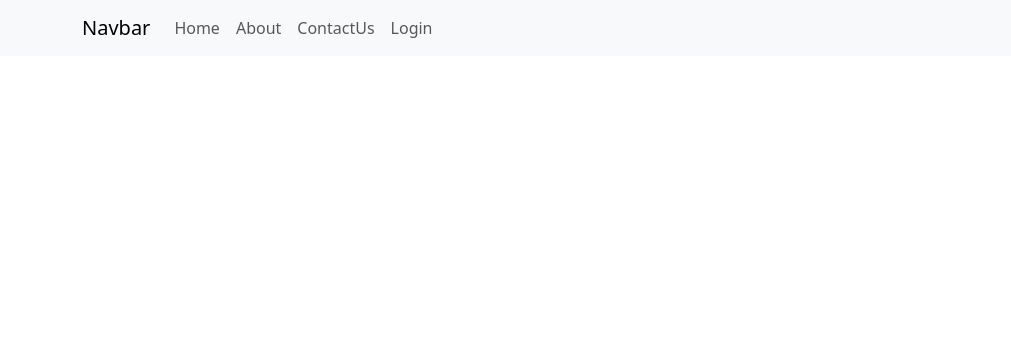
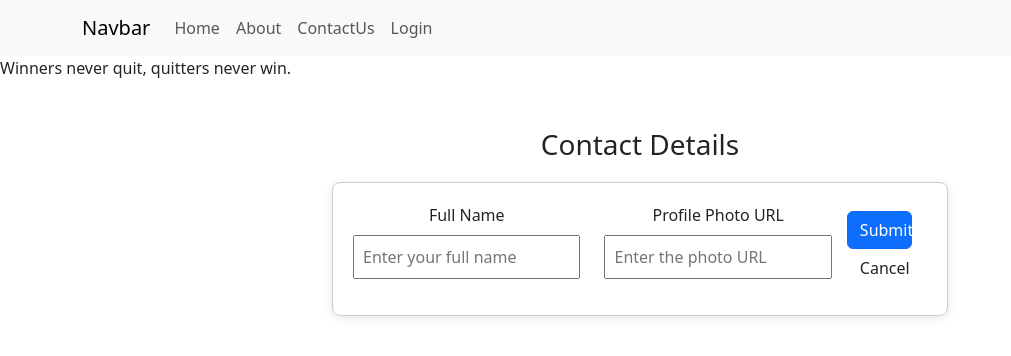
Before and after one commit to SAUMYAKUSH/expense-tracker, a React (Create React App) app in the folder expense_tracker/: page /profile in a window 1280 px wide. Shown: the top 356 px of the page, without its empty margins (0-1011 px from the left). Built offline with nearby package versions, Linux system fonts and the light colour scheme; sample sign-in values are in the browser's storage.

Commit message:
added profile page and form to update profile and called firebase update profile api with post request

```diff
--- a/expense_tracker/src/App.js
+++ b/expense_tracker/src/App.js
@@ -4,6 +4,7 @@ import NavBar from './Components/NavBar/NavBar';
 import { Route, Redirect, Routes, Navigate } from "react-router-dom";
 import HomePage from "./Pages/HomePage";
 import AuthContext from "./Store/AuthContext";
+import UserProfile from './Pages/UserProfile';
 
 const App = () => {
   const authCxt = useContext(AuthContext);
@@ -12,9 +13,9 @@ const App = () => {
       <NavBar/>
       <Routes>
         <Route exact path='/' element={authCxt.isLoggedIn ? <HomePage/> : <Navigate replace to ='/auth'/>} />
+        <Route path='/profile' element={authCxt.isLoggedIn? <UserProfile/> : <Navigate replace to='/auth'/>}></Route>
 
-
-       <Route path='/auth'  element={<AuthForm/>}/>
+       {!authCxt.isLoggedIn && <Route path='/auth'  element={<AuthForm/>}/>}
         </Routes>
     </div>
   )
--- a/expense_tracker/src/Pages/AuthForm.css
+++ b/expense_tracker/src/Pages/AuthForm.css
@@ -1,4 +1,4 @@
-section {
+section.authForm {
     display: flex;
     flex-direction: column;
     align-items: center;
--- a/expense_tracker/src/Pages/AuthForm.js
+++ b/expense_tracker/src/Pages/AuthForm.js
@@ -96,7 +96,7 @@ const AuthForm = () => {
   };
   return (
     <div>
-        <section>
+        <section className='authForm'>
         {error && (
           <ErrorModal
             title={error.title}
--- a/expense_tracker/src/Pages/HomePage.js
+++ b/expense_tracker/src/Pages/HomePage.js
@@ -1,11 +1,16 @@
-import React from 'react'
+import React from 'react';
+import { Nav} from 'react-bootstrap';
+import { Link } from 'react-router-dom/dist';
 
 const HomePage = () => {
   return (
     <>
-      <header>
-        <h1>Welcome to Expense Tracker</h1>
-      </header>
+      <Nav className="justify-content-between">
+        <h3 style={{ padding: "10px" }}>Welcome to Expense Tracker!!!</h3>
+        <p className="ml-auto" style={{ padding: "10px" }}>
+          Your Profile is Complete <Link to="/profile">Complete Now</Link>
+        </p>
+      </Nav>
     </>
   )
 }
--- /dev/null
+++ b/expense_tracker/src/Pages/UserProfile.js
@@ -0,0 +1,90 @@
+ import React, { useContext, useRef, useState } from 'react'
+ import AuthContext from '../Store/AuthContext';
+ import {Form, Row, Col, Button} from "react-bootstrap";
+
+ const UserProfile = () => {
+
+    const [loading, setLoading] = useState();
+    const authCxt = useContext(AuthContext);
+    const token = authCxt.token;
+    const nameRef = useRef('');
+    const photoRef = useRef('');
+
+    const profileFormSubmitHandler = async(event)=>{
+        event.preventDefault();
+
+        const newName = nameRef.current.value;
+        const newPhoto = photoRef.current.value;
+
+        setLoading(true);
+        try{
+            const response = await
+            fetch("https://identitytoolkit.googleapis.com/v1/accounts:update?key=AIzaSyBN1Y4fgRQH6KhdNjrr4aXpDQ5BVtVvBbY",{
+                method:'Post',
+                body: JSON.stringify({
+                    IdToken: token,
+                    displayName: newName,
+                    photoUrl: newPhoto,
+                    returnSecureToken: false,
+                }),
+                headers:{'Content-type ': 'application/json'}
+            })
+            if(!response.ok){
+                let errorMessage =await response.json();
+                console.log('error response', errorMessage);
+                throw new Error(errorMessage);
+
+            }
+            const data = await response.json();
+            console.log(data);
+        }catch(error){
+            console.log(error);
+            alert('Error Occurred', error);
+        }finally{
+            setLoading(false);
+        }
+    }
+   return (
+     <div>
+         <header className="mb-4">
+        <p>Winners never quit, quitters never win.</p>
+      </header>
+      <div className="container text-center mt-5">
+        <h3>Contact Details</h3>
+
+        {loading && <p>Loading...</p>}
+
+        <Form onSubmit={profileFormSubmitHandler}
+          style={{
+            width: "auto",
+            margin: "20px 250px",
+            padding: "20px 20px",
+            display: "flex",
+            flexDirection: "row",
+            alignItems: "center",
+            justifyContent: "center",
+          }}
+        >
+          <Row className="justify-content-md-center mb-3">
+            <Col md={6}>
+              <label>Full Name</label>
+              <input type="text" placeholder="Enter your full name" ref={nameRef}/>
+            </Col>
+            <Col md={6}>
+              <label>Profile Photo URL</label>
+              <input type="url" placeholder="Enter the photo URL" ref={photoRef}/>
+            </Col>
+          </Row>
+          <Row className="justify-content-md-center">
+            <Col md={9}>
+              <Button variant="primary" type="submit" className="mr-2">Submit</Button>
+              <Button variant="Danger" type="button">Cancel</Button>
+            </Col>
+          </Row>
+        </Form>
+      </div>
+     </div>
+   );
+ };
+
+ export default UserProfile
```
